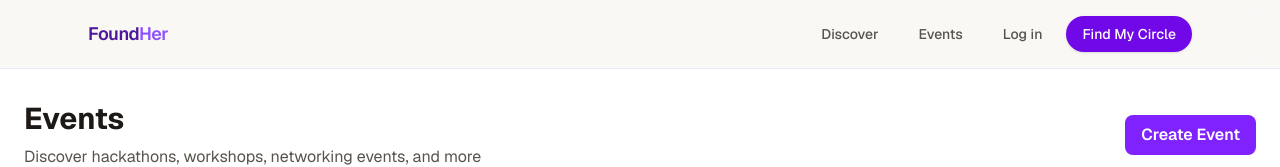
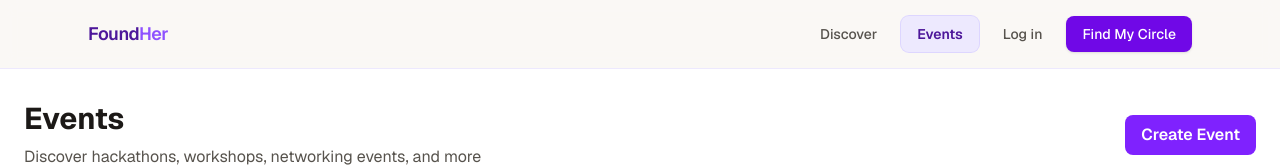
Before and after one commit to shafiaahmed/FoundHer, a Next.js app: page /events in a window 1280 px wide. Shown: the top 167 px of the page. Built offline with nearby package versions, Linux system fonts and the light colour scheme; no server answers; the database is empty.

Commit message:
edit nav bar ui

```diff
--- a/src/components/LogoutButton.tsx
+++ b/src/components/LogoutButton.tsx
@@ -17,7 +17,7 @@ export function LogoutButton() {
     <button
       type="button"
       onClick={handleLogout}
-      className="rounded-full px-4 py-2 text-stone-600 transition hover:bg-violet-50 hover:text-violet-800"
+      className="rounded-lg px-4 py-2 text-stone-600 transition-all duration-200 hover:-translate-y-0.5 hover:bg-violet-100 hover:text-violet-900 hover:ring-1 hover:ring-violet-200 hover:shadow-[0_6px_16px_rgba(109,40,217,0.22)]"
     >
       Log out
     </button>
--- /dev/null
+++ b/src/components/NavLink.tsx
@@ -0,0 +1,31 @@
+"use client";
+
+import Link from "next/link";
+import { usePathname } from "next/navigation";
+
+interface NavLinkProps {
+  href: string;
+  children: React.ReactNode;
+  prominent?: boolean;
+}
+
+export function NavLink({ href, children, prominent = false }: NavLinkProps) {
+  const pathname = usePathname();
+  const isActive = href === "/" ? pathname === href : pathname === href || pathname.startsWith(`${href}/`);
+
+  return (
+    <Link
+      href={href}
+      aria-current={isActive ? "page" : undefined}
+      className={`rounded-lg px-4 py-2 transition-all duration-200 hover:-translate-y-0.5 hover:bg-violet-100 hover:text-violet-900 hover:ring-1 hover:ring-violet-200 hover:shadow-[0_6px_16px_rgba(109,40,217,0.22)] ${
+        isActive
+          ? "bg-violet-100 font-semibold text-violet-900 ring-1 ring-violet-200"
+          : prominent
+            ? "bg-violet-700 text-white shadow-sm hover:bg-violet-800"
+            : "text-stone-600"
+      }`}
+    >
+      {children}
+    </Link>
+  );
+}
--- a/src/components/Navbar.tsx
+++ b/src/components/Navbar.tsx
@@ -1,5 +1,6 @@
 import Link from "next/link";
 import { LogoutButton } from "@/components/LogoutButton";
+import { NavLink } from "@/components/NavLink";
 import { getCurrentUser } from "@/lib/supabase/auth";
 
 export async function Navbar() {
@@ -12,48 +13,18 @@ export async function Navbar() {
           Found<span className="text-violet-500">Her</span>
         </Link>
         <nav className="flex items-center gap-2 text-sm font-medium">
-          <Link
-            href="/discover"
-            className="rounded-full px-4 py-2 text-stone-600 transition hover:bg-violet-50 hover:text-violet-800"
-          >
-            Discover
-          </Link>
-          <Link
-            href="/events"
-            className="rounded-full px-4 py-2 text-stone-600 transition hover:bg-violet-50 hover:text-violet-800"
-          >
-            Events
-          </Link>
+          <NavLink href="/discover">Discover</NavLink>
+          <NavLink href="/events">Events</NavLink>
           {user ? (
             <>
-              <Link
-                href="/account"
-                className="rounded-full px-4 py-2 text-stone-600 transition hover:bg-violet-50 hover:text-violet-800"
-              >
-                My Profile
-              </Link>
-              <Link
-                href="/connections"
-                className="rounded-full px-4 py-2 text-stone-600 transition hover:bg-violet-50 hover:text-violet-800"
-              >
-                My Connections
-              </Link>
+              <NavLink href="/account">My Profile</NavLink>
+              <NavLink href="/connections">My Connections</NavLink>
               <LogoutButton />
             </>
           ) : (
             <>
-              <Link
-                href="/login"
-                className="rounded-full px-4 py-2 text-stone-600 transition hover:bg-violet-50 hover:text-violet-800"
-              >
-                Log in
-              </Link>
-              <Link
-                href="/onboarding"
-                className="rounded-full bg-violet-700 px-4 py-2 text-white shadow-sm transition hover:bg-violet-800"
-              >
-                Find My Circle
-              </Link>
+              <NavLink href="/login">Log in</NavLink>
+              <NavLink href="/onboarding" prominent>Find My Circle</NavLink>
             </>
           )}
         </nav>
```
